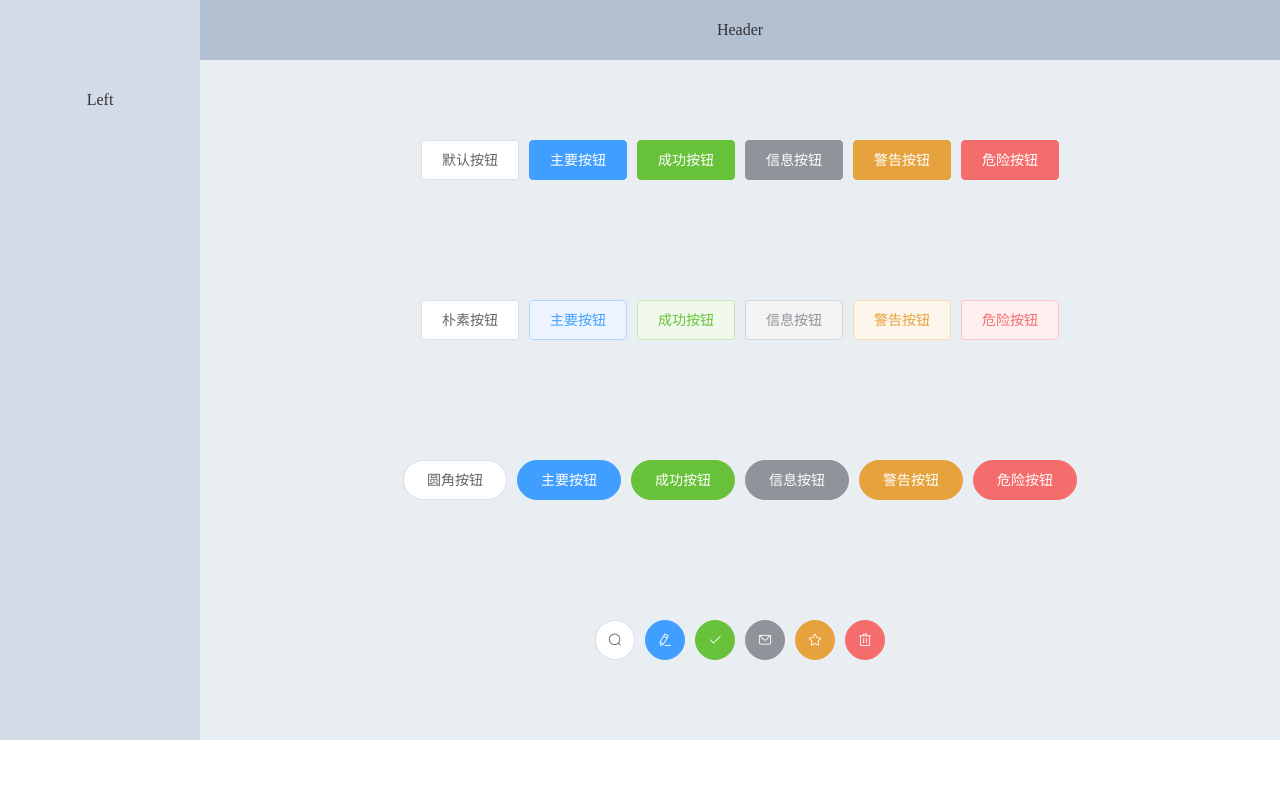
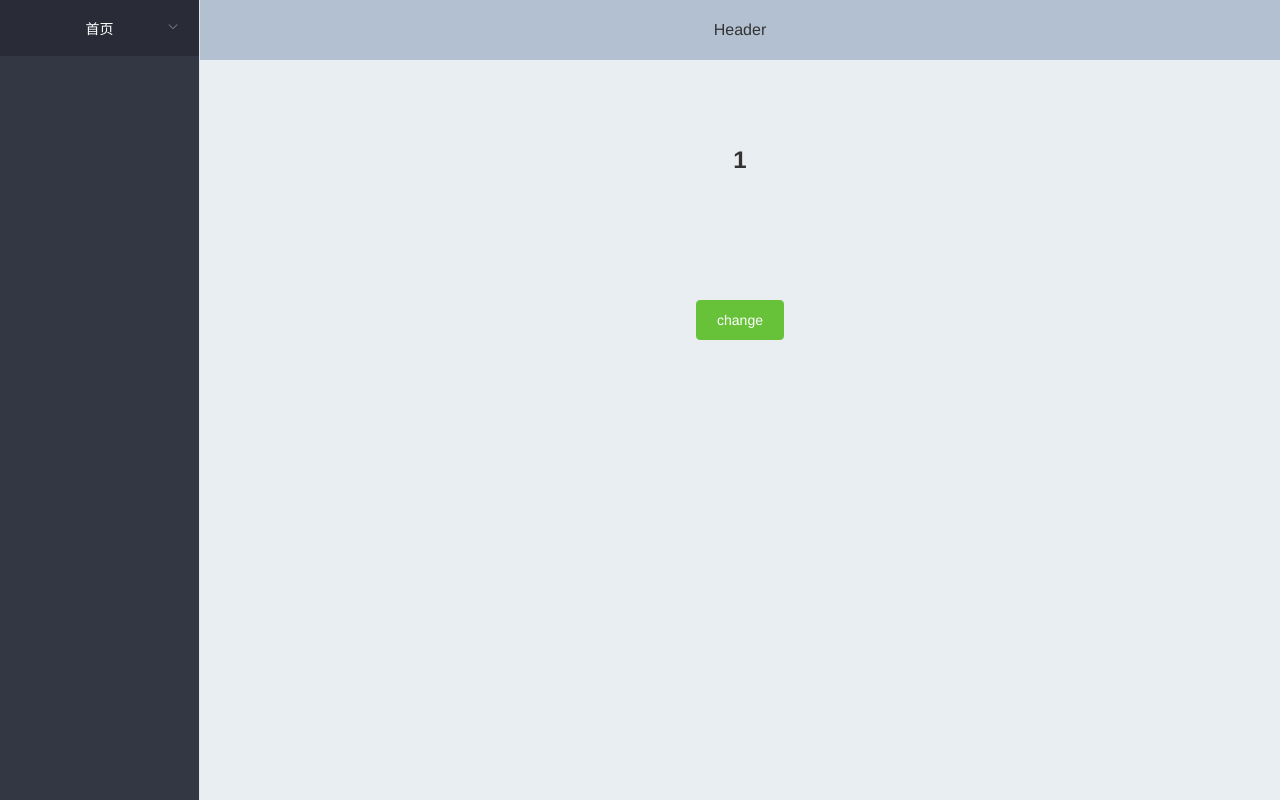
Before and after one commit to yellowsae/course-web, a Vue app: page / in a window 1280 px wide. Built offline with nearby package versions, Linux system fonts and the light colour scheme.

Commit message:
chore:  侧边栏路由实现

```diff
--- a/package.json
+++ b/package.json
@@ -12,6 +12,7 @@
   "dependencies": {
     "element-ui": "^2.15.10",
     "pinia": "^2.0.16",
+    "sass": "^1.55.0",
     "vue": "^2.7.7",
     "vue-router": "^3.5.4"
   },
--- a/src/App.vue
+++ b/src/App.vue
@@ -1,7 +1,7 @@
 <script>
-import LayoutContainer from './layout/LayoutContent.vue'
-import LayoutLeft from './layout/LayoutLeft.vue'
-import LayoutHeader from './layout/LayoutHeader.vue'
+import LayoutContainer from './layout/LeayoutContent/LayoutContent.vue'
+import LayoutLeft from './layout/LayoutLeft/LayoutLeft.vue'
+import LayoutHeader from './layout/LeayoutHeader/LayoutHeader.vue'
 export default {
   name: 'App',
   components: {
--- a/src/global.css
+++ b/src/global.css
@@ -2,4 +2,6 @@
   padding: 0;
   margin: 0;
   box-sizing: border-box;
+  font-family: "Helvetica Neue",Helvetica,"PingFang SC","Hiragino Sans GB","Microsoft YaHei","微软雅黑",Arial,sans-serif;
+
 }
--- a/src/layout/LayoutLeft.vue
+++ /dev/null
@@ -1,11 +0,0 @@
-<script>
-export default {
-  name: 'LayoutLeft',
-}
-</script>
-
-<template>
-  <div>
-    Left
-  </div>
-</template>
--- /dev/null
+++ b/src/layout/LayoutLeft/LayoutLeft.scss
@@ -0,0 +1,4 @@
+.el-menu {
+  width: 200px;
+  min-height: 100vh;
+}
--- /dev/null
+++ b/src/layout/LayoutLeft/LayoutLeft.vue
@@ -0,0 +1,77 @@
+<script>
+export default {
+  name: 'LayoutLeft',
+  data() {
+    return {
+      // 是否展开菜单
+      isCollapse: true,
+      MenuList: [
+        {
+          authName: '首页',
+          id: 1,
+          icon: 'el-icon-s-home',
+          path: '/home',
+          children: [
+            {
+              authName: 'a',
+              id: 2,
+              path: '/home',
+            },
+            {
+              authName: 'b',
+              id: 3,
+              path: '/test',
+            },
+          ],
+        },
+      ],
+      activePath: '',
+    }
+  },
+  methods: {
+    // 保存链接的激活状态
+    saveNameState(activePath) {
+      window.sessionStorage.setItem('activePath', activePath)
+      // 重新赋值
+      this.activePath = activePath
+    },
+  },
+}
+</script>
+
+<template>
+  <div>
+    <el-menu
+      background-color="#333744"
+      text-color="#fff"
+      active-text-color="#409bff"
+      unique-opened
+      :collapse-transition="false"
+      router
+      :default-active="activePath"
+    >
+      <el-submenu
+        v-for="items in MenuList"
+        :key="items.id" :index="`${items.id}` "
+      >
+        <template #title>
+          <span>{{ items.authName }}</span>
+        </template>
+        <el-menu-item
+          v-for="item in items.children"
+          :key="item.id" :index=" `/${item.path}` "
+          @click="saveNameState(`/${item.path}`)"
+        >
+          <template #title>
+            <i class="el-icon-menu" />
+            <span>{{ item.authName }}</span>
+          </template>
+        </el-menu-item>
+      </el-submenu>
+    </el-menu>
+  </div>
+</template>
+
+<style>
+@import "./LayoutLeft.scss";
+</style>
--- a/src/views/home/index.vue
+++ b/src/views/home/index.vue
@@ -3,82 +3,22 @@ export default {
   name: 'Home',
   data() {
     return {
-      msg: 'Welcome to Your Vue.js App',
+      count: 1,
     }
+  },
+  methods: {
+    changeMsg() {
+      this.count = this.count + 10
+    },
   },
 }
 </script>
 
 <template>
   <div>
-    <el-row>
-      <el-button>默认按钮</el-button>
-      <el-button type="primary">
-        主要按钮
-      </el-button>
-      <el-button type="success">
-        成功按钮
-      </el-button>
-      <el-button type="info">
-        信息按钮
-      </el-button>
-      <el-button type="warning">
-        警告按钮
-      </el-button>
-      <el-button type="danger">
-        危险按钮
-      </el-button>
-    </el-row>
-
-    <el-row>
-      <el-button plain>
-        朴素按钮
-      </el-button>
-      <el-button type="primary" plain>
-        主要按钮
-      </el-button>
-      <el-button type="success" plain>
-        成功按钮
-      </el-button>
-      <el-button type="info" plain>
-        信息按钮
-      </el-button>
-      <el-button type="warning" plain>
-        警告按钮
-      </el-button>
-      <el-button type="danger" plain>
-        危险按钮
-      </el-button>
-    </el-row>
-
-    <el-row>
-      <el-button round>
-        圆角按钮
-      </el-button>
-      <el-button type="primary" round>
-        主要按钮
-      </el-button>
-      <el-button type="success" round>
-        成功按钮
-      </el-button>
-      <el-button type="info" round>
-        信息按钮
-      </el-button>
-      <el-button type="warning" round>
-        警告按钮
-      </el-button>
-      <el-button type="danger" round>
-        危险按钮
-      </el-button>
-    </el-row>
-
-    <el-row>
-      <el-button icon="el-icon-search" circle />
-      <el-button type="primary" icon="el-icon-edit" circle />
-      <el-button type="success" icon="el-icon-check" circle />
-      <el-button type="info" icon="el-icon-message" circle />
-      <el-button type="warning" icon="el-icon-star-off" circle />
-      <el-button type="danger" icon="el-icon-delete" circle />
-    </el-row>
+    <h2>{{ count }}</h2>
+    <el-button type="success" @click="changeMsg">
+      change
+    </el-button>
   </div>
 </template>
```
Also changed, not shown: src/layout/LeayoutContent/LayoutContent.vue (renamed from src/layout/LayoutContent.vue), src/layout/LeayoutHeader/LayoutHeader.vue (renamed from src/layout/LayoutHeader.vue), 2 other files (tests, documents, lock files or other folders).
